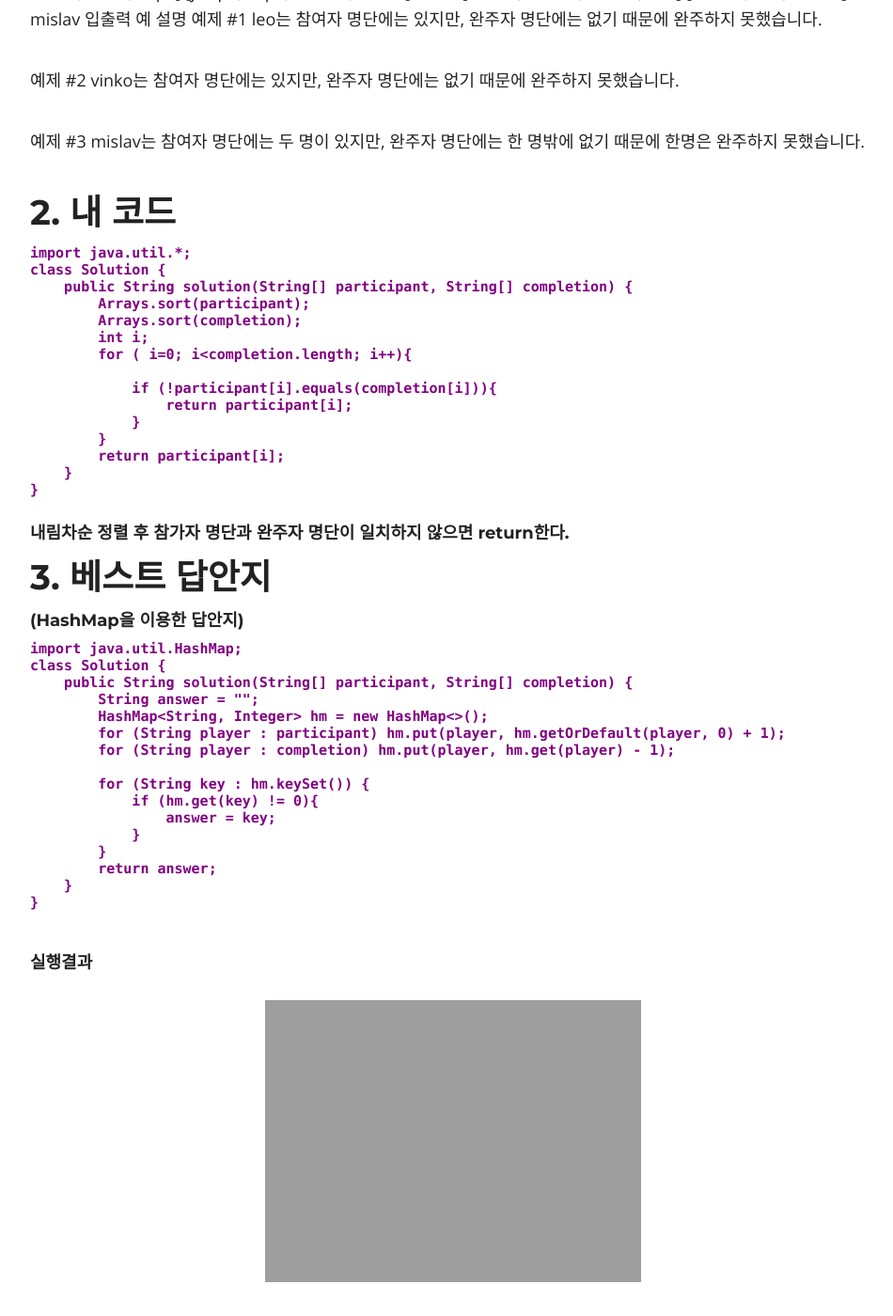
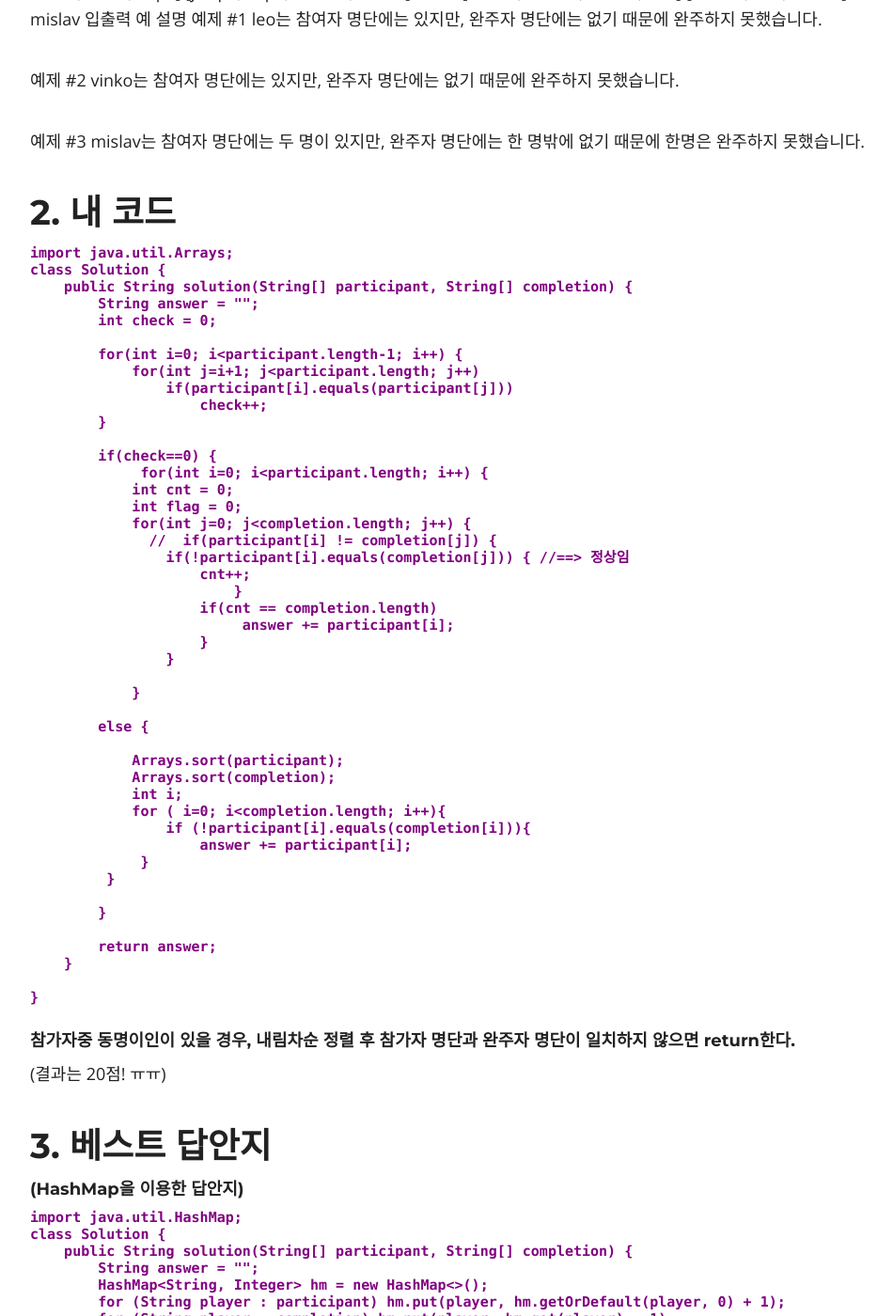
Before and after one commit to DoHyunChoi/dohyunchoi.github.io, a Jekyll site: the page built from _posts/2020-03-15-완주하지 못한 선수.markdown, in a window 1280 px wide and 1400 px high, scrolled down 1030 px. Shown: the whole window at 94% size, without its empty margins (158-1108 px from the left). Built offline with Jekyll 4.4.1, drawn with Linux system fonts in a browser that asks for light colours; nearby versions of some CDN libraries; comment, search, counter and statistics services are not loaded.

Commit message:
Update 2020-03-15-완주하지 못한 선수.markdown

````diff
--- a/_posts/2020-03-15-완주하지 못한 선수.markdown
+++ b/_posts/2020-03-15-완주하지 못한 선수.markdown
@@ -47,24 +47,55 @@ mislav는 참여자 명단에는 두 명이 있지만, 완주자 명단에는
 ## 2. 내 코드
 
 ```
-import java.util.*;
+import java.util.Arrays;
 class Solution {
     public String solution(String[] participant, String[] completion) {
-        Arrays.sort(participant);
-        Arrays.sort(completion);
-        int i;
-        for ( i=0; i<completion.length; i++){
+        String answer = "";
+        int check = 0;
 
-            if (!participant[i].equals(completion[i])){
-                return participant[i];
+        for(int i=0; i<participant.length-1; i++) {
+            for(int j=i+1; j<participant.length; j++)
+                if(participant[i].equals(participant[j]))
+                    check++;
+        }
+
+        if(check==0) {
+             for(int i=0; i<participant.length; i++) {
+            int cnt = 0;
+            int flag = 0;
+            for(int j=0; j<completion.length; j++) {
+              //  if(participant[i] != completion[j]) {
+                if(!participant[i].equals(completion[j])) { //==> 정상임
+                    cnt++;
+                        }
+                    if(cnt == completion.length)
+                         answer += participant[i];
+                    }
+                }
+
             }
+
+        else {
+
+            Arrays.sort(participant);
+            Arrays.sort(completion);
+            int i;
+            for ( i=0; i<completion.length; i++){
+                if (!participant[i].equals(completion[i])){
+                    answer += participant[i];
+             }
+         }
+
         }
-        return participant[i];
+
+        return answer;
     }
+
 }
 ```
 
-##### 내림차순 정렬 후 참가자 명단과 완주자 명단이 일치하지 않으면 return한다.
+##### 참가자중 동명이인이 있을 경우, 내림차순 정렬 후 참가자 명단과 완주자 명단이 일치하지 않으면 return한다.
+(결과는 20점! ㅠㅠ)
 
 
 
````
